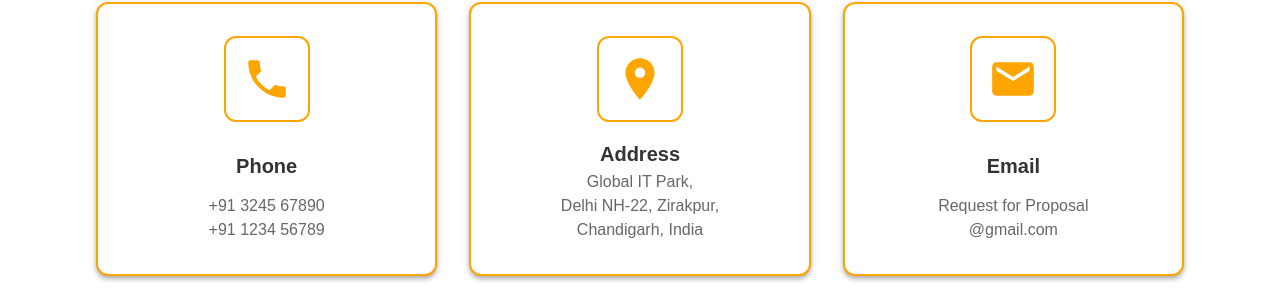
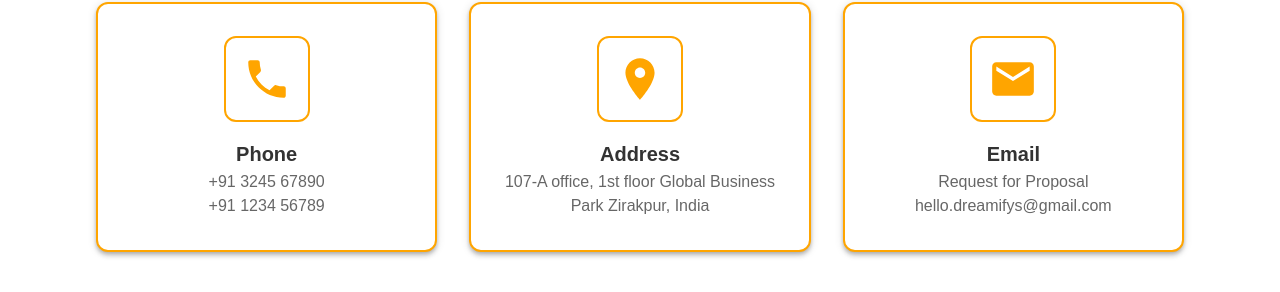
Before and after one commit to aadis21/dreami, a React (Vite) app: page /contact in a window 1280 px wide. Shown: the part 1318-1610 px from the top of the page. Built offline with nearby package versions, Linux system fonts and the light colour scheme.

Commit message:
Update ContactInfo.jsx

```diff
--- a/src/Pages/Contact/components/ContactInfo.jsx
+++ b/src/Pages/Contact/components/ContactInfo.jsx
@@ -96,12 +96,12 @@ const ContactInfo = () => {
     {
       icon: <LocationOn sx={{ fontSize: 50, color: "orange" }} />,
       title: "Address",
-      details: ["Global IT Park,", "Delhi NH-22, Zirakpur,", "Chandigarh, India"],
+      details: ["107-A office, 1st floor Global Business Park Zirakpur, India"],
     },
     {
       icon: <Email sx={{ fontSize: 50, color: "orange" }} />,
       title: "Email",
-      details: ["Request for Proposal", "@gmail.com"],
+      details: ["Request for Proposal", "hello.dreamifys@gmail.com"],
     },
   ];
 
```
